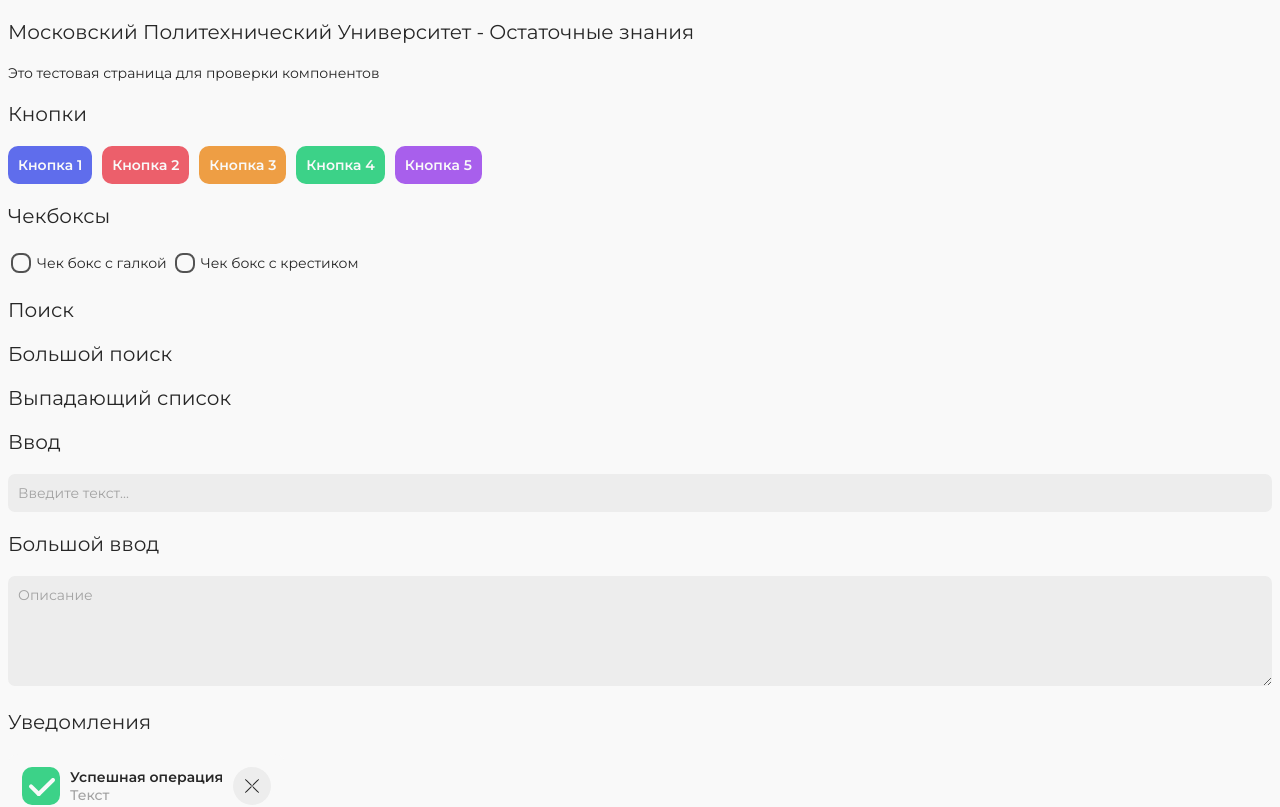
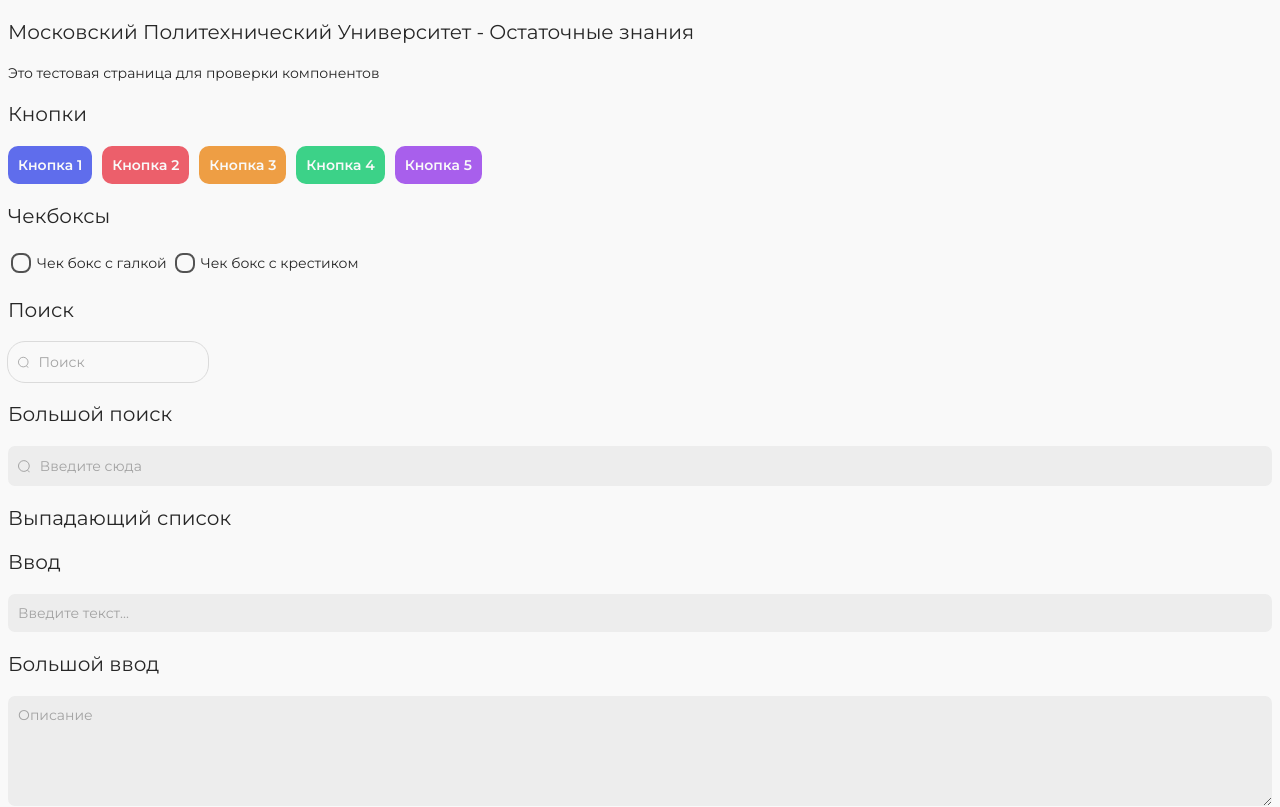
Before and after one commit to Ostatochniye-znaniya/Front-end-, a Next.js app in the folder frontend/: page / in a window 1280 px wide. Shown: the top 807 px of the page. Built offline with nearby package versions, Linux system fonts and the light colour scheme.

Commit message:
Add search components

```diff
--- a/frontend/app/globals.css
+++ b/frontend/app/globals.css
@@ -365,6 +365,58 @@
     font-family: 'Montserrat', sans-serif;
     font-weight: 400;
   }
+
+  .search-container {
+    display: flex;
+    align-items: center;
+    padding: 10px;
+    gap: 8px;
+    width: 100%;
+    box-sizing: border-box;
+  }
+
+  .search-small {
+    max-width: 200px;
+    border-radius: 17px;
+    outline-width: 1px;
+    outline-color: var(--secondary-border-c);
+    outline-style: solid;
+  }
+
+  .search-large {
+    width: 100%;
+    border-radius: 7px;
+    background-color: var(--secondary-any-element-c);
+  }
+
+  .search-input {
+    background: none;
+    border: none;
+    color: var(--secondary-font-c);
+    font-size: 14px;
+    font-family: 'Montserrat', sans-serif;
+    font-weight: 700 !important;
+    width: 100%;
+    outline: none;
+  }
+
+  .search-input::placeholder {
+    color: var(--secondary-lock-font-c);
+    opacity: 1;
+    font-size: 14px;
+    font-family: 'Montserrat', sans-serif;
+    font-weight: 400;
+  }
+
+  .search-large:focus-within {
+    outline-width: 3px;
+    outline-color: var(--secondary-border-c);
+    outline-style: solid;
+  }
+
+  .search-small:focus-within {
+    background-color: color-mix(in srgb, var(--background-inner-main-element-c) 75%, transparent);
+  }
 }
 
 /* Базовые стили body */
--- a/frontend/app/page.tsx
+++ b/frontend/app/page.tsx
@@ -1,15 +1,18 @@
 "use client";
 
-import Button from "../components/button/Button";
-import CheckBox from "../components/checkbox/CheckBox";
-import Alert from "../components/alert/Alert";
+import Button from "@/components/button/Button";
+import CheckBox from "@/components/checkbox/CheckBox";
+import Alert from "@/components/alert/Alert";
 import Input from "@/components/input/Input";
+import Search from "@/components/search/Search";
 
 import { useState } from "react";
 
 export default function Home() {
   const [inputValue, setInputValue] = useState('');
   const [inputBigValue, setInputBigValue] = useState('');
+  const [searchValue, setSearchValue] = useState('');
+  const [searchBigValue, setSearchBigValue] = useState('');
   return (
     <div>
       <p className="title">Московский Политехнический Университет - Остаточные знания</p>
@@ -32,7 +35,9 @@
         <CheckBox text="Чек бокс с крестиком" type="red" />
       </div>
       <p className="title">Поиск</p>
+      <Search hint="Поиск" value={searchValue} onChange={(value) => setSearchValue(value)} size="small" />
       <p className="title">Большой поиск</p>
+      <Search hint="Введите сюда" value={searchBigValue} onChange={(value) => setSearchBigValue(value)} size="large" />
       <p className="title">Выпадающий список</p>
       <p className="title">Ввод</p>
       <Input hint="Введите текст..." value={inputValue} onChange={(value) => setInputValue(value)} />
--- /dev/null
+++ b/frontend/components/search/Search.tsx
@@ -0,0 +1,42 @@
+"use client";
+
+import React from 'react';
+
+interface SearchProps {
+  hint: string;
+  value: string;
+  onChange: (value: string) => void;
+  size?: 'small' | 'large';
+}
+
+const Search: React.FC<SearchProps> = ({
+  hint,
+  value,
+  onChange,
+  size = 'large'
+}) => {
+  const handleChange = (e: React.ChangeEvent<HTMLInputElement>) => {
+    onChange(e.target.value);
+  };
+
+  const containerClassName = `search-container search-${size}`;
+  const inputClassName = `search-input`;
+
+  return (
+    <div className={containerClassName}>
+      <svg width="12" height="13" viewBox="0 0 12 13" fill="none" xmlns="http://www.w3.org/2000/svg">
+        <path d="M6 0.5C9.03757 0.5 11.5 2.96243 11.5 6C11.5 9.03757 9.03757 11.5 6 11.5C2.96243 11.5 0.5 9.03757 0.5 6C0.5 2.96243 2.96243 0.5 6 0.5Z" stroke="#A3A3A3"/>
+        <rect x="11.4072" y="12.3718" width="2.74729" height="0.500292" rx="0.250146" transform="rotate(-135 11.4072 12.3718)" fill="#D9D9D9" stroke="#A3A3A3" strokeWidth="0.500292"/>
+      </svg>
+      <input
+        className={inputClassName}
+        type="text"
+        placeholder={hint}
+        value={value}
+        onChange={handleChange}
+      />
+    </div>
+  );
+}
+
+export default Search;
```
